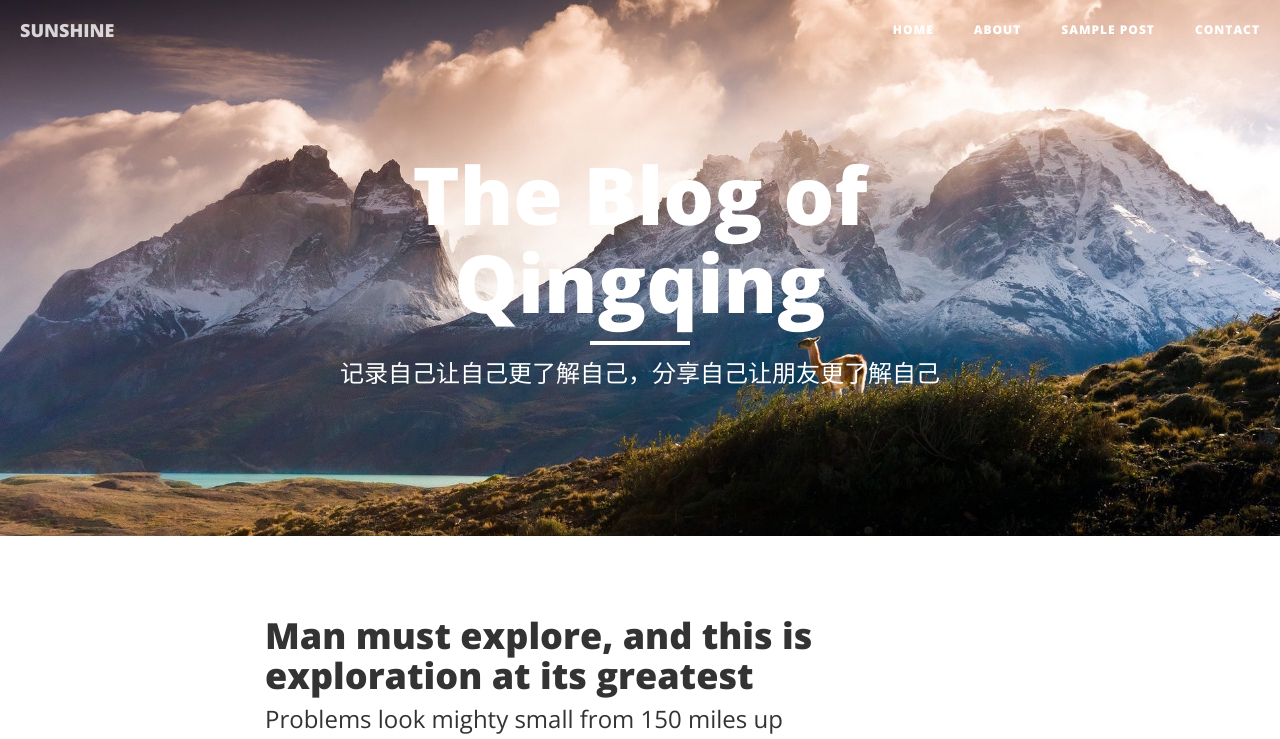
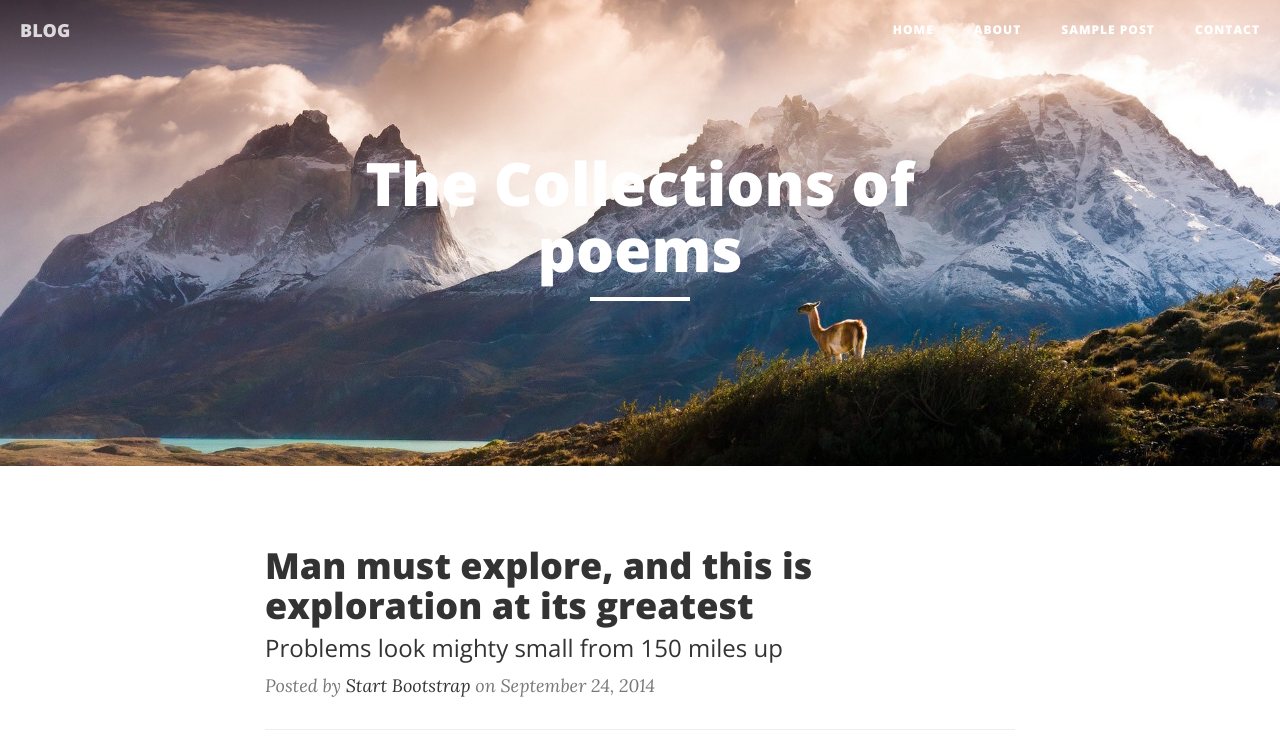
Before and after one commit to qingqing-24/GirlsCodingDayDemo, a website: page index.html in a window 1280 px wide. Shown: the top 739 px of the page. Drawn offline with nearby package versions, Linux system fonts and the light colour scheme.

Commit message:
修改字体大小

```diff
--- a/css/clean-blog.css
+++ b/css/clean-blog.css
@@ -188,9 +188,10 @@ hr.small {
 @media only screen and (min-width: 768px) {
   .intro-header .site-heading h1,
   .intro-header .page-heading h1 {
-    font-size: 50px;
+    font-size: 60px;
   }
 }
+
 .intro-header .post-heading h1 {
   font-size: 35px;
 }
--- a/index.html
+++ b/index.html
@@ -9,7 +9,7 @@
     <meta name="description" content="">
     <meta name="author" content="">
 
-    <title>The Blog of PangZiWang
+    <title>collection of poems
     </title>
 
     <!-- Bootstrap Core CSS -->
@@ -17,6 +17,7 @@
 
     <!-- Theme CSS -->
     <link href="css/clean-blog.min.css" rel="stylesheet">
+    <link href="css/clean-blog.css" rel="stylesheet">
 
     <!-- Custom Fonts -->
     <link href="vendor/font-awesome/css/font-awesome.min.css" rel="stylesheet" type="text/css">
@@ -43,7 +44,8 @@
                     <span class="sr-only">Toggle navigation</span>
                     Menu <i class="fa fa-bars"></i>
                 </button>
-                <a class="navbar-brand" href="index.html">SUNSHINE</a>
+                <a class="navbar-brand" href="index.html">BLOG
+                </a>
             </div>
 
             <!-- Collect the nav links, forms, and other content for toggling -->
@@ -75,9 +77,9 @@
             <div class="row">
                 <div class="col-lg-8 col-lg-offset-2 col-md-10 col-md-offset-1">
                     <div class="site-heading">
-                        <h1>The Blog of Qingqing</h1>
+                        <h1>The Collections of poems</h1>
                         <hr class="small">
-                        <span class="subheading">记录自己让自己更了解自己，分享自己让朋友更了解自己</span>
+                        <span class="subheading"> </span>
                     </div>
                 </div>
             </div>
```
